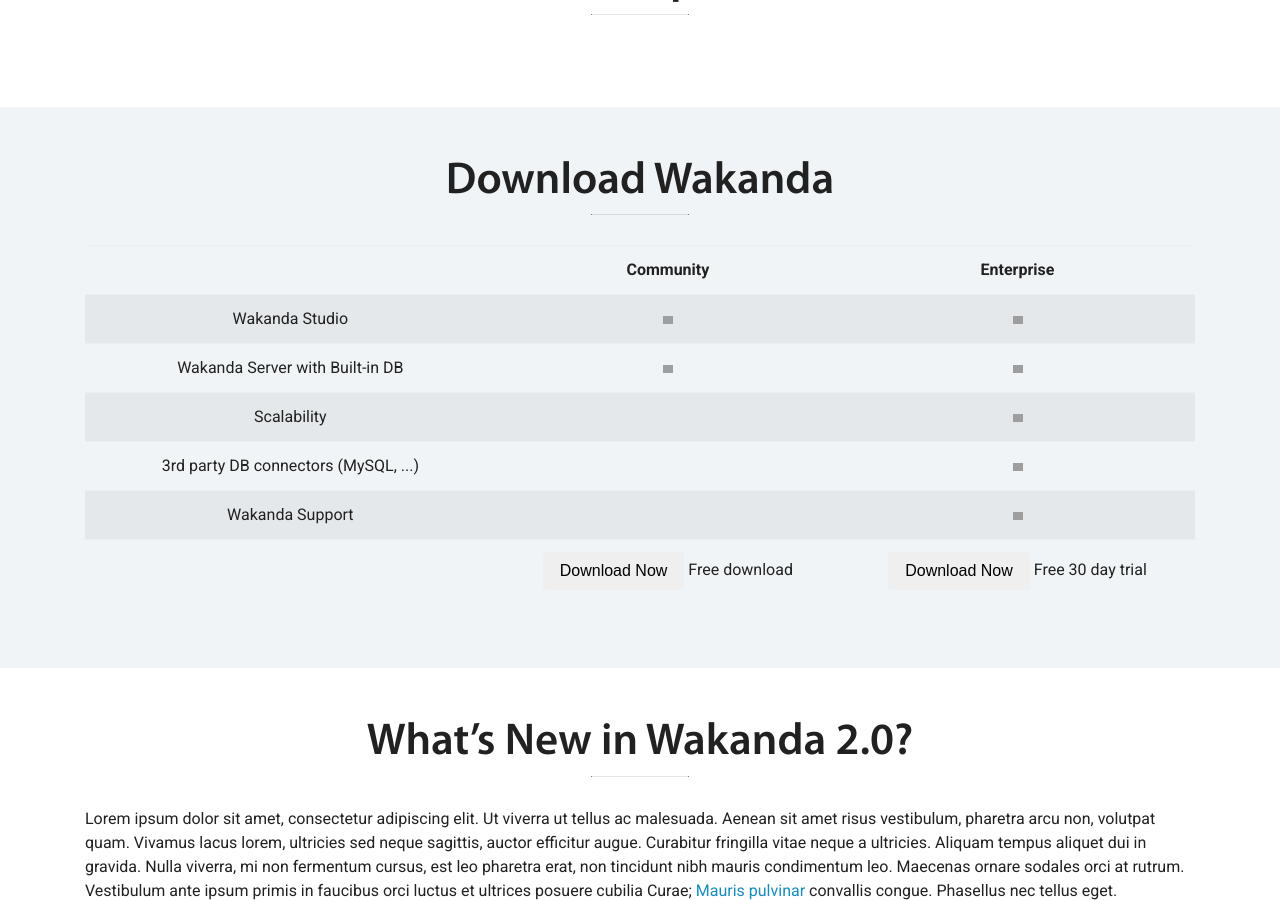
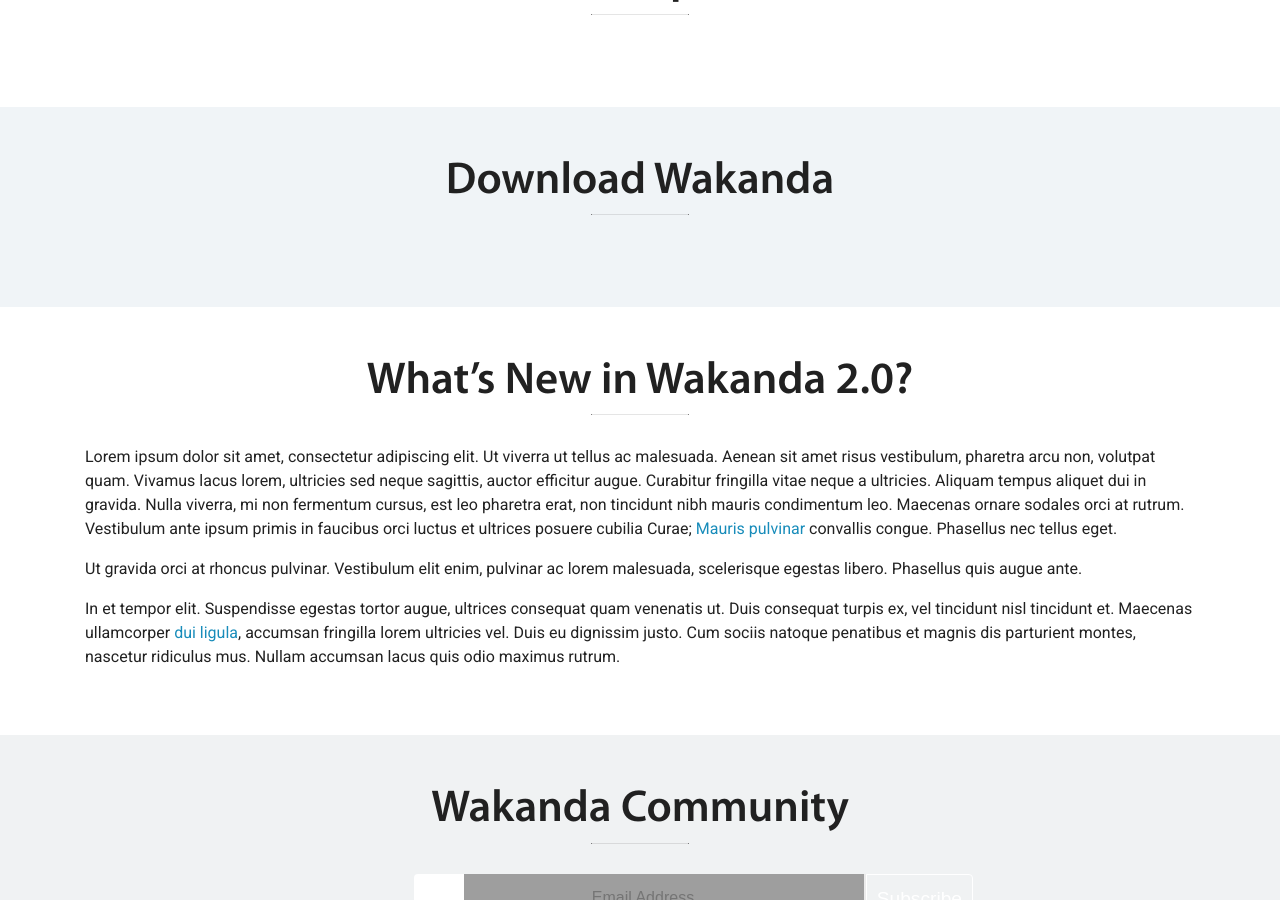
Before and after one commit to Slashtype/wakanda.io, a Jekyll site: the page built from index.html, in a window 1280 px wide and 900 px high, scrolled down 1334 px. Built offline with Jekyll 4.4.1, drawn with Linux system fonts in a browser that asks for light colours; nearby versions of some CDN libraries; grey boxes are pictures that could not be loaded.

Commit message:
Modify sections : cleaning Download table

```diff
--- a/index.html
+++ b/index.html
@@ -149,71 +155,15 @@
         <h2>Download Wakanda</h2>
         <hr />
 
-        <table class="table table-striped production-tab">
-          <thead>
-            <tr>
-              <td width="37%">&nbsp;</td>
-              <td class="vers commu" align="center"><b>Community</b>
-              </td>
-              <td class="head enter" align="center"><span><b>Enterprise</b></span>
-              </td>
-            </tr>
-          </thead>
-          <tbody>
-            <tr>
-              <td>Wakanda Studio</td>
-              <td style="text-align: center;"><img alt="yes" src="/sites/all/themes/wakanda/images/check.png" width="10" height="8">
-              </td>
-              <td style="text-align: center;"><img alt="yes" src="/sites/all/themes/wakanda/images/check.png" width="10" height="8">
-              </td>
-            </tr>
-            <tr>
-              <td class="item">Wakanda Server with Built-in DB</td>
-              <td align="center"><img alt="yes" src="/sites/all/themes/wakanda/images/check.png" width="10" height="8">
-              </td>
-              <td align="center"><img alt="yes" src="/sites/all/themes/wakanda/images/check.png" width="10" height="8">
-              </td>
-            </tr>
-            <tr>
-              <td class="item">Scalability</td>
-              <td align="center">&nbsp;</td>
-              <td align="center"><img alt="yes" src="/sites/all/themes/wakanda/images/check.png" width="10" height="8">
-              </td>
-            </tr>
-            <tr>
-              <td class="item">3rd party DB connectors (MySQL, ...)</td>
-              <td align="center">&nbsp;</td>
-              <td align="center"><img alt="yes" src="/sites/all/themes/wakanda/images/check.png" width="10" height="8">
-              </td>
-            </tr>
-            <tr>
-              <td class="item ">Wakanda Support</td>
-              <td align="center">&nbsp;</td>
-              <td align="center"><img alt="yes" src="/sites/all/themes/wakanda/images/check.png" width="10" height="8">
-              </td>
-            </tr>
-            <tr>
-              <td class="btn-action text-center">&nbsp;</td>
-              <td class="btn-action " align="center">
-                <a href="https://wakanda.github.io/" target="_blank">
-                    <button class="btn default commu dl">Download Now</button>
-                </a><span>Free download</span>
-              </td>
-              <td class="btn-action " align="center">
-                <a href="/wakanda-app-factory">
-                    <button class="btn default enter dl">Download Now</button>
-                </a><span>Free 30 day trial</span>
-              </td>
-            </tr>
-          </tbody>
-        </table>
-
-
       </div>
     </div>
   </div>
 </section>
 
+
+<!--=========================================================
+  #             What's new
+  #==========================================================-->
 <section id="section-news">
   <div class="container">
     <div class="row">
```
Also changed, not shown: other parts of index.html (+12 -0 lines).
